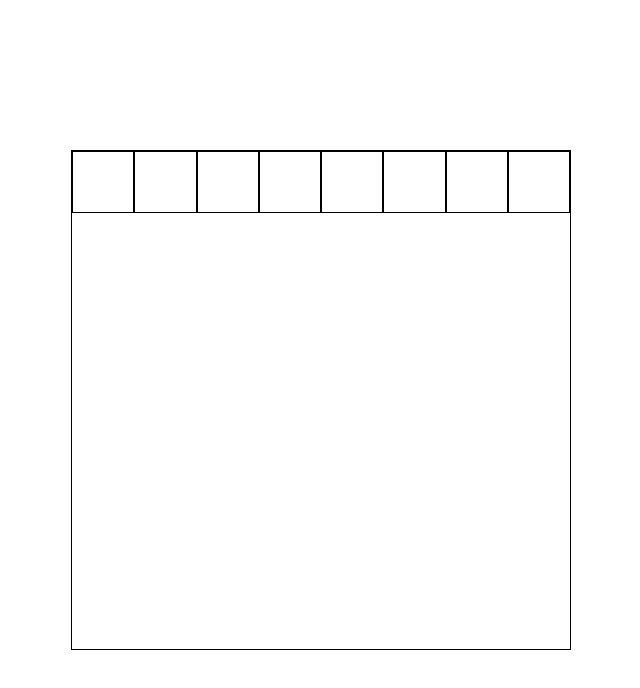
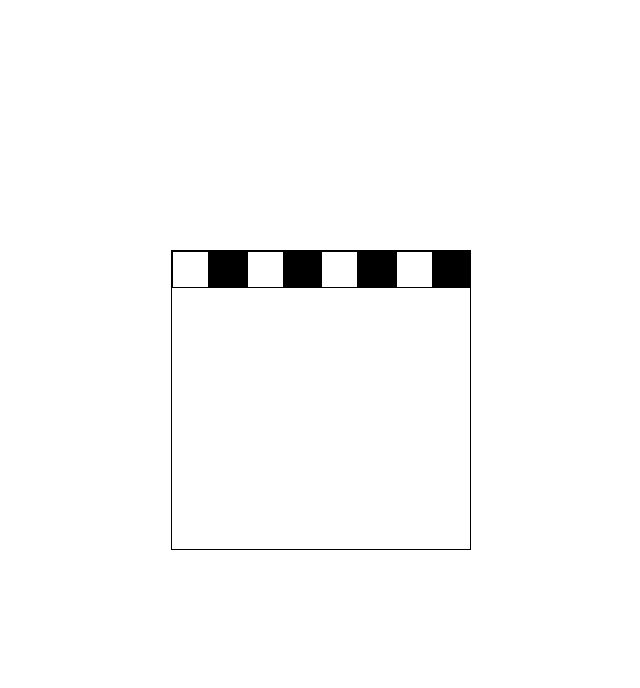
Before and after one commit to marla294/checkers, an Angular app: page / in a window 1280 px wide. Shown: the top 688 px of the page, without its empty margins (319-959 px from the left). Built offline with nearby package versions, Linux system fonts and the light colour scheme.

Commit message:
Landscape mode looks weird, trying this

```diff
--- a/src/app/app.component.css
+++ b/src/app/app.component.css
@@ -11,6 +11,12 @@
 	width: 12.5%;
 	border: 1px solid black;
 }
+.playable {
+	background-color: white;
+}
+.notplayable {
+	background-color: black;
+}
 
 @media only screen and (max-width: 500px) {
 	.board {
@@ -19,3 +25,11 @@
 		border: 1px solid black;
 	}
 }
+
+@media only screen and (orientation: landscape) {
+	.board {
+		height: 300px;
+		width: 300px;
+		border: 1px solid black;
+	}
+}
--- a/src/app/app.component.html
+++ b/src/app/app.component.html
@@ -1,13 +1,13 @@
 
 <div class="d-flex justify-content-center align-items-center board-container">
   <div class="board">
-    <div class="square float-left"></div>
-    <div class="square float-left"></div>
-    <div class="square float-left"></div>
-    <div class="square float-left"></div>
-    <div class="square float-left"></div>
-    <div class="square float-left"></div>
-    <div class="square float-left"></div>
-    <div class="square float-left"></div>
+    <div class="square playable float-left"></div>
+    <div class="square notplayable float-left"></div>
+    <div class="square playable float-left"></div>
+    <div class="square notplayable float-left"></div>
+    <div class="square playable float-left"></div>
+    <div class="square notplayable float-left"></div>
+    <div class="square playable float-left"></div>
+    <div class="square notplayable float-left"></div>
   </div>
 </div>
```
